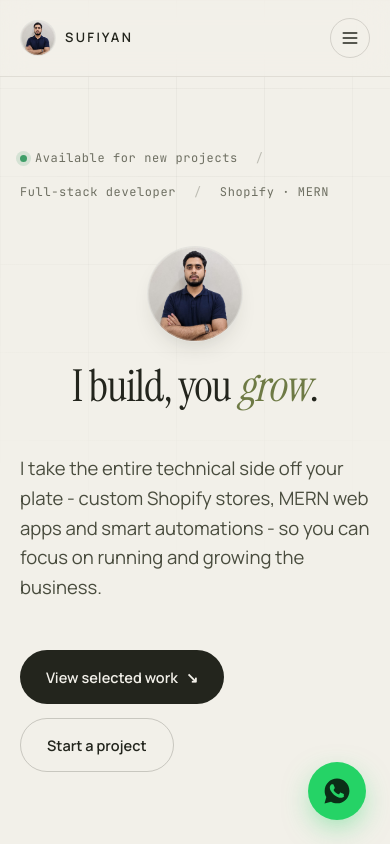
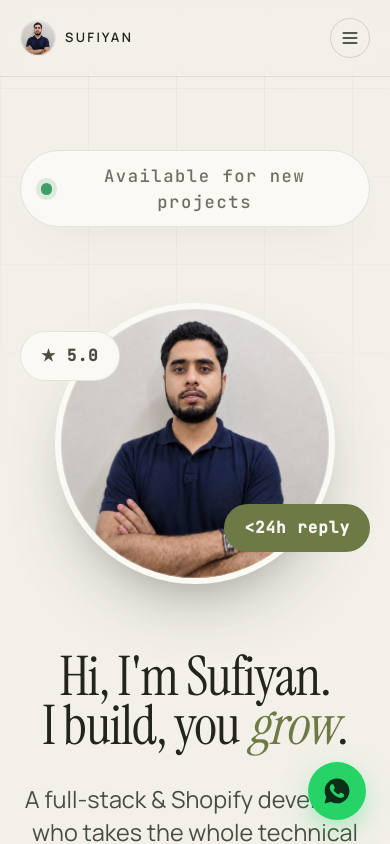
Before and after one commit to Suffynux/minimalist-portfolio, a Next.js app: page / in a window 390 px wide. Shown: the top 844 px of the page. Built offline with nearby package versions, Linux system fonts and the light colour scheme.

Commit message:
Update contact information and enhance component links; replace WhatsApp with phone number and add phone links in footer and contact block

```diff
--- a/app/creatives/page.tsx
+++ b/app/creatives/page.tsx
@@ -97,7 +97,8 @@ export default function CreativesPage() {
             <a href={`https://wa.me/${site.whatsapp}`} target="_blank" rel="noreferrer" className="hover:text-ink">WhatsApp</a>
             <a href={site.github} target="_blank" rel="noreferrer" className="hover:text-ink">GitHub</a>
             <a href={site.linkedin} target="_blank" rel="noreferrer" className="hover:text-ink">LinkedIn</a>
-            <a href={site.instagram} target="_blank" rel="noreferrer" className="hover:text-ink">Instagram</a>
+            <a href={site.upwork} target="_blank" rel="noreferrer" className="hover:text-ink">Upwork</a>
+            <a href={`tel:${site.phone}`} className="hover:text-ink">Phone</a>
           </div>
         </div>
       </section>
--- a/app/page.tsx
+++ b/app/page.tsx
@@ -17,40 +17,49 @@ export default function Home() {
     <PageShell>
       <Navbar />
       <header id="top" className="relative z-10 mx-auto max-w-[1200px] px-5 pb-24 pt-[150px] sm:px-8 md:min-h-[calc(100vh-72px)] md:pb-16 md:pt-[154px]">
-        <div className="md:hidden">
-          <Reveal className="mb-[46px] flex flex-wrap items-center gap-[18px] font-mono text-xs tracking-[0.05em] text-muted">
-            <span className="inline-flex items-center gap-2">
-              <span className="size-[7px] rounded-full bg-[#3F9E68] shadow-[0_0_0_4px_rgba(63,158,104,0.16)]" />
+        <div className="text-center md:hidden">
+          <Reveal className="mb-[76px] flex justify-center font-mono text-[clamp(14px,4.4vw,20px)] font-medium tracking-[0.09em] text-muted">
+            <span className="inline-flex items-center gap-2 rounded-full border border-ink/10 bg-surface px-5 py-3 shadow-[0_18px_45px_-36px_rgba(35,37,29,0.55)]">
+              <span className="size-3 rounded-full bg-[#3F9E68] shadow-[0_0_0_5px_rgba(63,158,104,0.16)]" />
               Available for new projects
             </span>
-            <span className="opacity-40">/</span>
-            <span>Full-stack developer</span>
-            <span className="opacity-40">/</span>
-            <span>Shopify · MERN</span>
           </Reveal>
 
-          <Reveal className="mb-6 flex justify-center">
-            <AvatarViewer variant="hero" />
+          <Reveal className="relative mx-auto mb-[68px] flex max-w-[390px] justify-center">
+            <span className="absolute left-0 top-7 z-10 rounded-full border border-ink/10 bg-surface px-5 py-3 font-mono text-[16px] font-semibold tracking-[0.06em] text-body shadow-[0_20px_50px_-35px_rgba(35,37,29,0.55)]">
+              ★ 5.0
+            </span>
+            <span className="absolute bottom-8 right-0 z-10 rounded-full bg-olive px-5 py-3 font-mono text-[16px] font-semibold tracking-[0.06em] text-surface shadow-[0_20px_50px_-35px_rgba(35,37,29,0.55)]">
+              &lt;24h reply
+            </span>
+            <AvatarViewer variant="heroMobile" />
           </Reveal>
 
-          <Reveal as="h1" className="whitespace-nowrap text-center font-display text-[clamp(44px,10.5vw,132px)] font-normal leading-[0.92] tracking-[-0.02em]">
+          <Reveal as="h1" className="mx-auto max-w-[620px] font-display text-[clamp(54px,14vw,88px)] font-normal leading-[0.9] tracking-[-0.02em]">
+            Hi, I&apos;m Sufiyan.
+            <br />
             I build, you <span className="italic text-olive">grow</span>.
           </Reveal>
 
-          <Reveal className="mt-12 flex flex-wrap items-end justify-between gap-12">
-            <p className="max-w-[520px] text-[18.5px] font-normal leading-[1.6] text-body">
-              I take the entire technical side off your plate - custom Shopify stores, MERN web apps and smart automations - so you can focus on running and growing the business.
-            </p>
-            <div className="flex flex-wrap gap-3.5">
-              <Button asChild size="md">
+          <Reveal as="p" className="mx-auto mt-8 max-w-[620px] text-[clamp(20px,6vw,28px)] leading-[1.45] text-body">
+            A full-stack &amp; Shopify developer who takes the whole technical side off your plate - so you can focus on growing the business.
+          </Reveal>
+
+          <Reveal className="mx-auto mt-9 flex max-w-[560px] flex-wrap justify-center gap-3">
+            <span className="rounded-full border border-ink/10 bg-bone px-5 py-3 font-mono text-[16px] font-semibold tracking-[0.06em] text-body">15+ projects</span>
+            <span className="rounded-full border border-ink/10 bg-bone px-5 py-3 font-mono text-[16px] font-semibold tracking-[0.06em] text-body">10k+ users</span>
+            <span className="rounded-full border border-ink/10 bg-bone px-5 py-3 font-mono text-[16px] font-semibold tracking-[0.06em] text-body">5+ yrs</span>
+          </Reveal>
+
+          <Reveal className="mt-12 flex flex-col gap-5">
+            <Button asChild size="lg" className="h-[94px] w-full text-[24px] underline underline-offset-4">
               <Link href="#work">
                 View selected work <span className="font-mono">↘</span>
               </Link>
             </Button>
-              <Button asChild variant="outline" size="md">
+            <Button asChild variant="outline" size="lg" className="h-[94px] w-full text-[24px] underline underline-offset-4">
               <Link href="#contact">Start a project</Link>
             </Button>
-            </div>
           </Reveal>
         </div>
 
--- a/components/avatar-viewer.tsx
+++ b/components/avatar-viewer.tsx
@@ -6,7 +6,7 @@ import { useState } from "react";
 import avatar from "@/lib/assessts/Avator.jpeg";
 import { cn } from "@/lib/utils";
 
-export function AvatarViewer({ variant = "nav" }: { variant?: "nav" | "hero" | "heroLarge" }) {
+export function AvatarViewer({ variant = "nav" }: { variant?: "nav" | "hero" | "heroMobile" | "heroLarge" }) {
   const [open, setOpen] = useState(false);
 
   return (
@@ -17,10 +17,16 @@ export function AvatarViewer({ variant = "nav" }: { variant?: "nav" | "hero" | "
         onClick={() => setOpen(true)}
         className={cn(
           "group relative overflow-hidden rounded-full border border-ink/10 bg-surface shadow-[0_12px_30px_-20px_rgba(35,37,29,0.45)] transition hover:-translate-y-0.5 hover:border-olive/50",
-          variant === "heroLarge" ? "size-[280px] border-[6px] border-surface shadow-[0_35px_90px_-45px_rgba(35,37,29,0.75)]" : variant === "hero" ? "size-24 sm:size-28" : "size-9"
+          variant === "heroLarge"
+            ? "size-[280px] border-[6px] border-surface shadow-[0_35px_90px_-45px_rgba(35,37,29,0.75)]"
+            : variant === "heroMobile"
+              ? "size-[min(72vw,300px)] border-[6px] border-surface shadow-[0_32px_80px_-45px_rgba(35,37,29,0.8)]"
+              : variant === "hero"
+                ? "size-24 sm:size-28"
+                : "size-9"
         )}
       >
-        <Image src={avatar} alt="Sufiyan avatar" fill sizes={variant === "heroLarge" ? "280px" : variant === "hero" ? "112px" : "36px"} className="object-cover" priority={variant !== "nav"} />
+        <Image src={avatar} alt="Sufiyan avatar" fill sizes={variant === "heroLarge" ? "280px" : variant === "heroMobile" ? "300px" : variant === "hero" ? "112px" : "36px"} className="object-cover" priority={variant !== "nav"} />
         <span className="absolute inset-0 rounded-full ring-1 ring-inset ring-bone/30" />
       </button>
 
--- a/components/contact-block.tsx
+++ b/components/contact-block.tsx
@@ -29,6 +29,9 @@ export function ContactBlock() {
               {site.email} <span className="font-mono">→</span>
             </Link>
           </Button>
+          <Button asChild variant="outline" size="lg" className="w-[220px] border-bone/20 text-bone hover:border-olive hover:text-olive">
+            <Link href={`tel:${site.phone}`}>{site.phone}</Link>
+          </Button>
         </div>
       </div>
     </Reveal>
@@ -58,6 +61,9 @@ export function CompactCta({
           <Button asChild variant={centered ? "ink" : "olive"} size="md">
             <Link href={`mailto:${site.email}`}>Email →</Link>
           </Button>
+          <Button asChild variant="outline" size="md" className={centered ? "" : "border-bone/20 text-bone hover:border-olive hover:text-olive"}>
+            <Link href={`tel:${site.phone}`}>{site.phone}</Link>
+          </Button>
         </div>
       </div>
     </Reveal>
--- a/components/footer.tsx
+++ b/components/footer.tsx
@@ -15,6 +15,7 @@ export function Footer({ border = false }: { border?: boolean }) {
         <a href={site.linkedin} target="_blank" rel="noreferrer" className="hover:text-ink">LinkedIn</a>
         <a href={site.upwork} target="_blank" rel="noreferrer" className="hover:text-ink">Upwork</a>
         <Link href={`mailto:${site.email}`} className="hover:text-ink">Email</Link>
+        <Link href={`tel:${site.phone}`} className="hover:text-ink">Phone</Link>
       </div>
     </div>
   );
```
Also changed, not shown: lib/data.ts (+10 -9 lines), 1 other file (tests, documents, lock files or other folders). Lines whose indentation alone changed are shown as unchanged.
